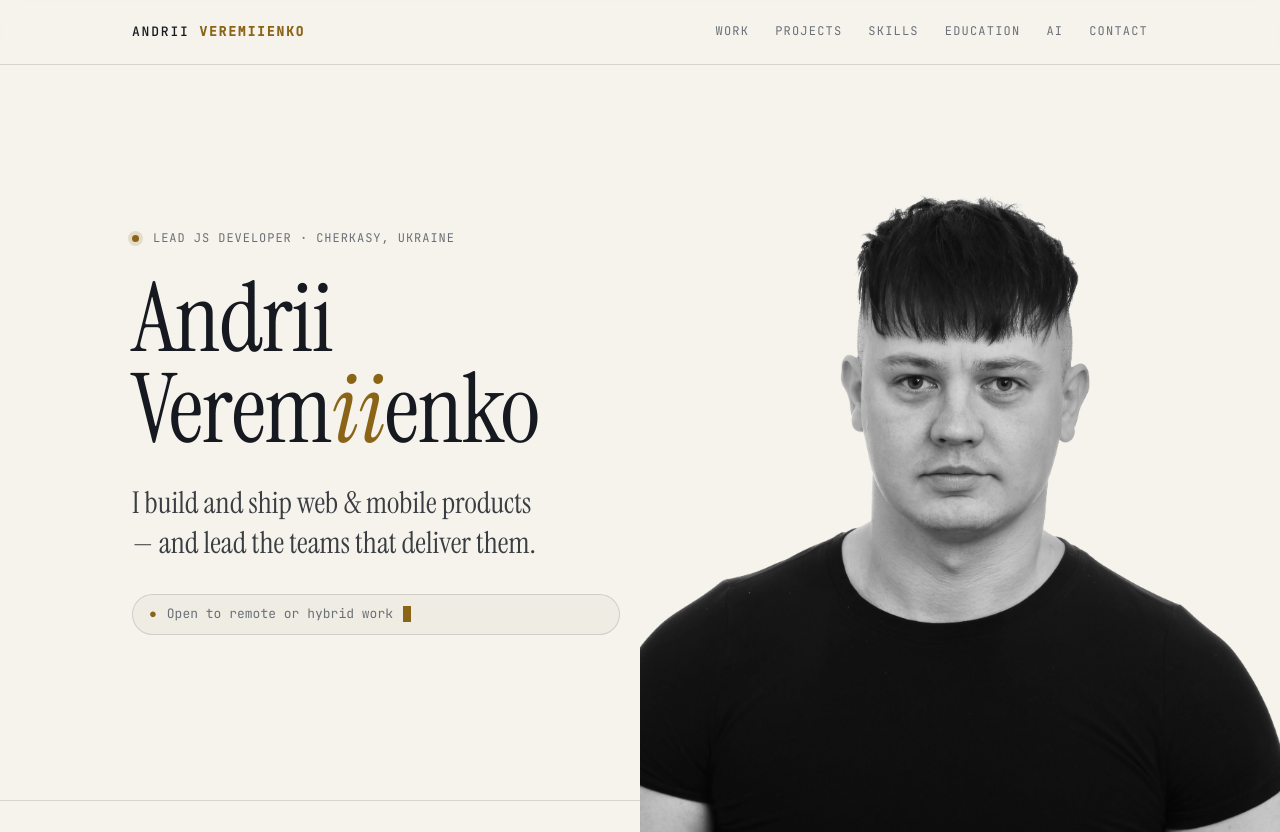
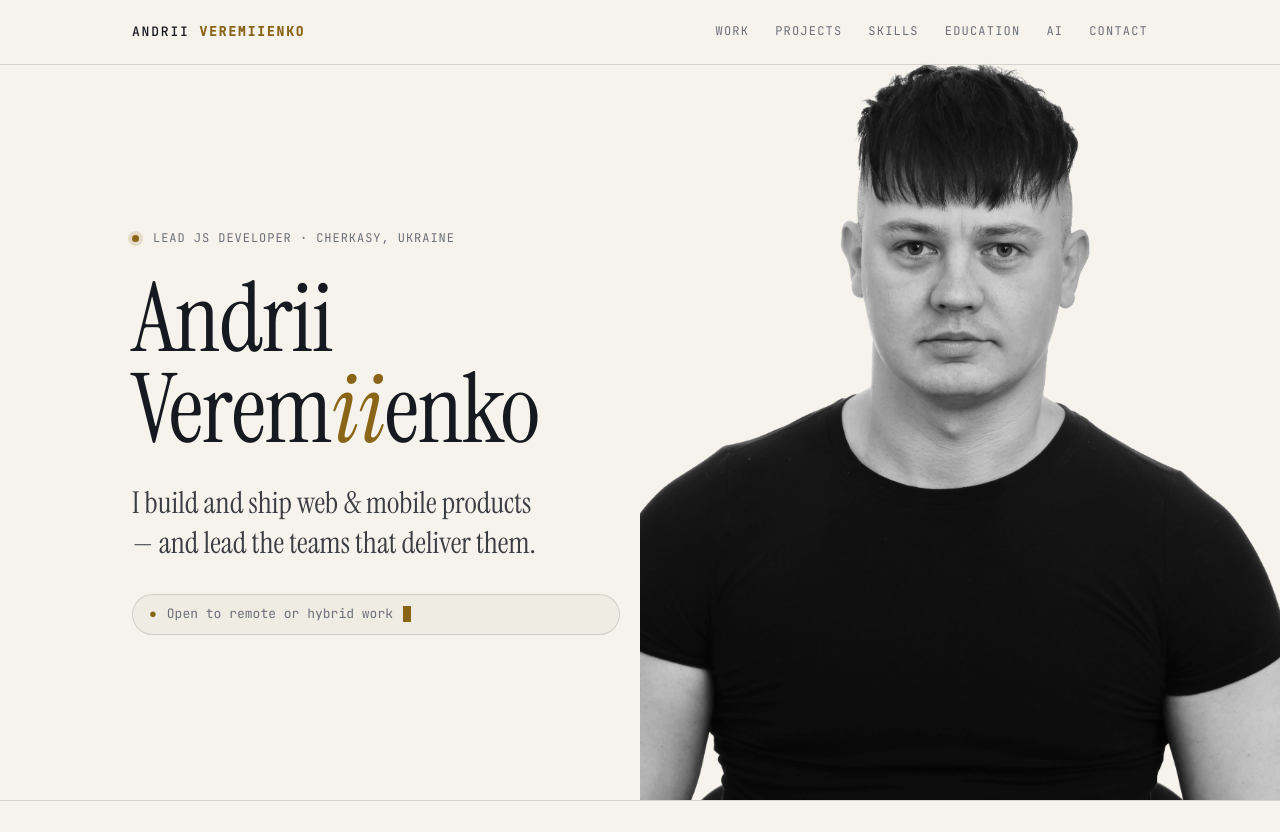
Before and after one commit to veremienko/portfolio, a React (Vite) app: page / in a window 1280 px wide. Shown: the top 832 px of the page. Built offline with nearby package versions, Linux system fonts and the light colour scheme.

Commit message:
Raise hero photo top to -70px
Co-Authored-By: Claude Fable 5 <noreply@anthropic.com>

```diff
--- a/src/styles/hero.css
+++ b/src/styles/hero.css
@@ -79,9 +79,9 @@ h1.name em {
 }
 .portrait {
   position: absolute;
-  top: 64px;
+  top: -70px;
   right: 0;
-  bottom: -70px;
+  bottom: 0;
   width: 50vw;
   overflow: hidden;
 }
```
